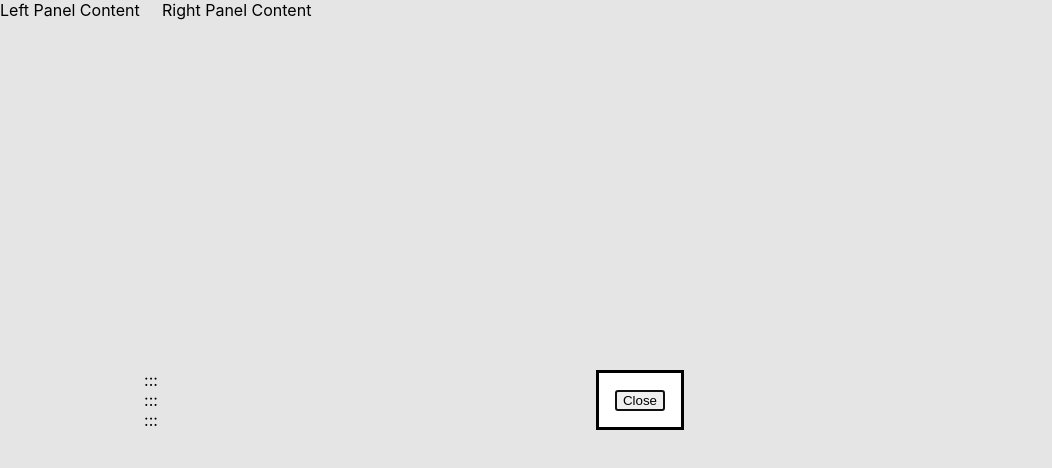
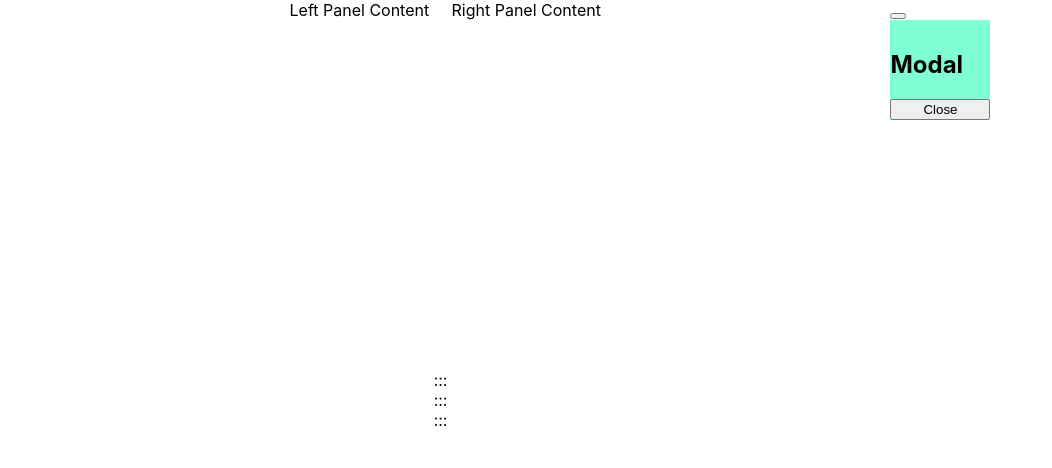
Before and after one commit to MeetYourCreator/reactjs-common-components, a React (Create React App) app: page / in a window 1280 px wide. Shown: the top 468 px of the page, without its empty margins (0-1052 px from the left). Built offline with nearby package versions, Linux system fonts and the light colour scheme.

Commit message:
refactor Modal

```diff
--- a/src/App.tsx
+++ b/src/App.tsx
@@ -6,11 +6,13 @@ import './App.css';
 export const App = () => {
   return (
     <>
-      <SplitViewPanels
-        leftPanel={<div>Left Panel Content</div>}
-        rightPanel={<div>Right Panel Content</div>}
-      />
-      <Modal />
+      <section style={{ display: 'flex', justifyContent: 'space-evenly' }}>
+        <SplitViewPanels
+          leftPanel={<div>Left Panel Content</div>}
+          rightPanel={<div>Right Panel Content</div>}
+        />
+        <Modal />
+      </section>
     </>
   );
 };
--- a/src/components/Modal/ModalContainer.tsx
+++ b/src/components/Modal/ModalContainer.tsx
@@ -1,33 +1,17 @@
-import React, { useState, useRef, useEffect } from 'react';
+import React, { useState } from 'react';
 import { ModalPresentational } from './ModalPresentational';
 
 export const ModalContainer: React.FunctionComponent = () => {
-  const [isModalOpen, setIsModalOpen] = useState<boolean>(false);
-
-  const modalRef = useRef<HTMLDialogElement | null>(null);
+  const [isModalOpen, setIsModalOpen] = useState<boolean>(true);
 
   const handleCloseModal = () => {
     setIsModalOpen(false);
   };
 
-  useEffect(() => {
-    setIsModalOpen(true);
-  }, [isModalOpen]);
-
-  useEffect(() => {
-    const modalElement = modalRef.current;
-    if (modalElement) {
-      if (isModalOpen) {
-        modalElement.showModal();
-      } else {
-        modalElement.close();
-      }
-    }
-  });
-
   return (
     <div>
-      <ModalPresentational modalRef={modalRef} onClose={handleCloseModal} />
+      <button onClick={() => setIsModalOpen(true)} />
+      {isModalOpen && <ModalPresentational onClose={handleCloseModal} />}
     </div>
   );
 };
--- a/src/components/Modal/ModalPresentational.tsx
+++ b/src/components/Modal/ModalPresentational.tsx
@@ -1,13 +1,14 @@
 import React from 'react';
 import { ModalPresentationalProps } from './types';
+import './modal.css';
 
 export const ModalPresentational: React.FunctionComponent<
   ModalPresentationalProps
-> = ({ hasCloseBtn, onClose, children, modalRef }) => {
+> = ({ onClose }) => {
   return (
-    <dialog ref={modalRef}>
+    <div className="modalContainer">
+      <h1>Modal</h1>
       <button onClick={onClose}>Close</button>
-      {children}
-    </dialog>
+    </div>
   );
 };
--- a/src/components/Modal/modal.css
+++ b/src/components/Modal/modal.css
@@ -1,3 +1,8 @@
 .modalContainer {
+  display: flex;
+  flex-direction: column;
+  justify-content: flex-end;
+  width: 100px;
+  height: 100px;
   background-color: aquamarine;
 }
--- a/src/components/Modal/types.ts
+++ b/src/components/Modal/types.ts
@@ -1,7 +1,7 @@
 export interface ModalPresentationalProps {
+  onClose: () => void;
   isModalOpen?: boolean;
   hasCloseBtn?: boolean;
-  onClose?: () => void;
   children?: React.ReactNode;
   modalRef?: any;
 }
```
